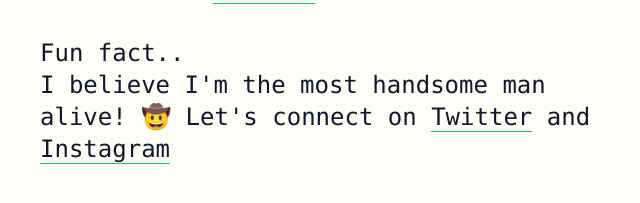
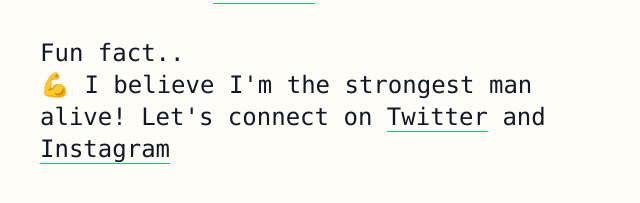
Before and after one commit to josuapsianturi/josuapsianturiwebsite, a Next.js app: page / in a window 1280 px wide. Shown: the part 545-748 px from the top of the page, without its empty margins (312-952 px from the left). Built offline with nearby package versions, Linux system fonts and the light colour scheme.

Commit message:
Update page.js

```diff
--- a/src/app/page.js
+++ b/src/app/page.js
@@ -36,7 +36,7 @@
           <div className=''>
               Fun fact..
               <div>
-              I believe I'm the most handsome man alive! 🤠
+              💪 I believe I'm the strongest man alive!
               Let's connect on
               <span> </span>
               <a target="_blank" href="https://twitter.com/Josuapsianturi" className='border-b border-green-500' alt="twitter">Twitter</a>
```
